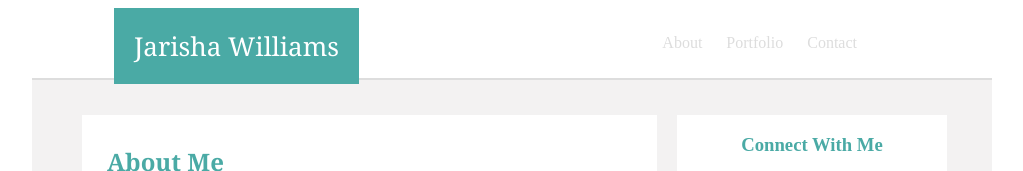
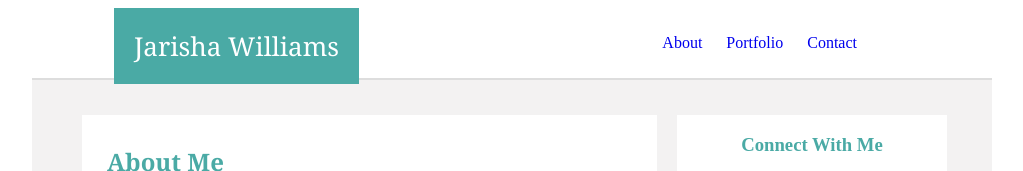
Before and after one commit to jarishaw/Basic-Portfolio, a plain HTML site: page index.html in a window 1280 px wide. Shown: the top 171 px of the page, without its empty margins (128-1151 px from the left). Drawn offline with Linux system fonts and the light colour scheme.

Commit message:
added aside to correct div and removed margin

```diff
--- a/assets/css/style.css
+++ b/assets/css/style.css
@@ -32,6 +32,10 @@ li{
 	display: inline-block;
 	padding: 10px;
 
+}
+
+a:link{
+	text-decoration: none;
 }
 
 
@@ -188,7 +192,6 @@ input[type=submit]:hover {
 	background-color: #ffffff;
 	width: 270px;
 	float: right;
-	margin: -627px 229px 5px 0px;
 
 }
 
--- a/index.html
+++ b/index.html
@@ -17,16 +17,16 @@
 
 		<nav class="menu">
 			<ul>
-				<li>About
-					<a href="index.html"></a>
+				<li>
+					<a href="index.html" target="_self">About</a>
 				</li>
 
-				<li>Portfolio
-					<a href="portfolio.html"></a>
+				<li>
+					<a href="portfolio.html" target="_blank">Portfolio</a>
 				</li>
 
-				<li>Contact
-					<a href="contact.html"></a>
+				<li>
+					<a href="contact.html" target="_blank">Contact</a>
 				</li>
 
 
```
Also changed, not shown: contact.html (+2 -5 lines).
